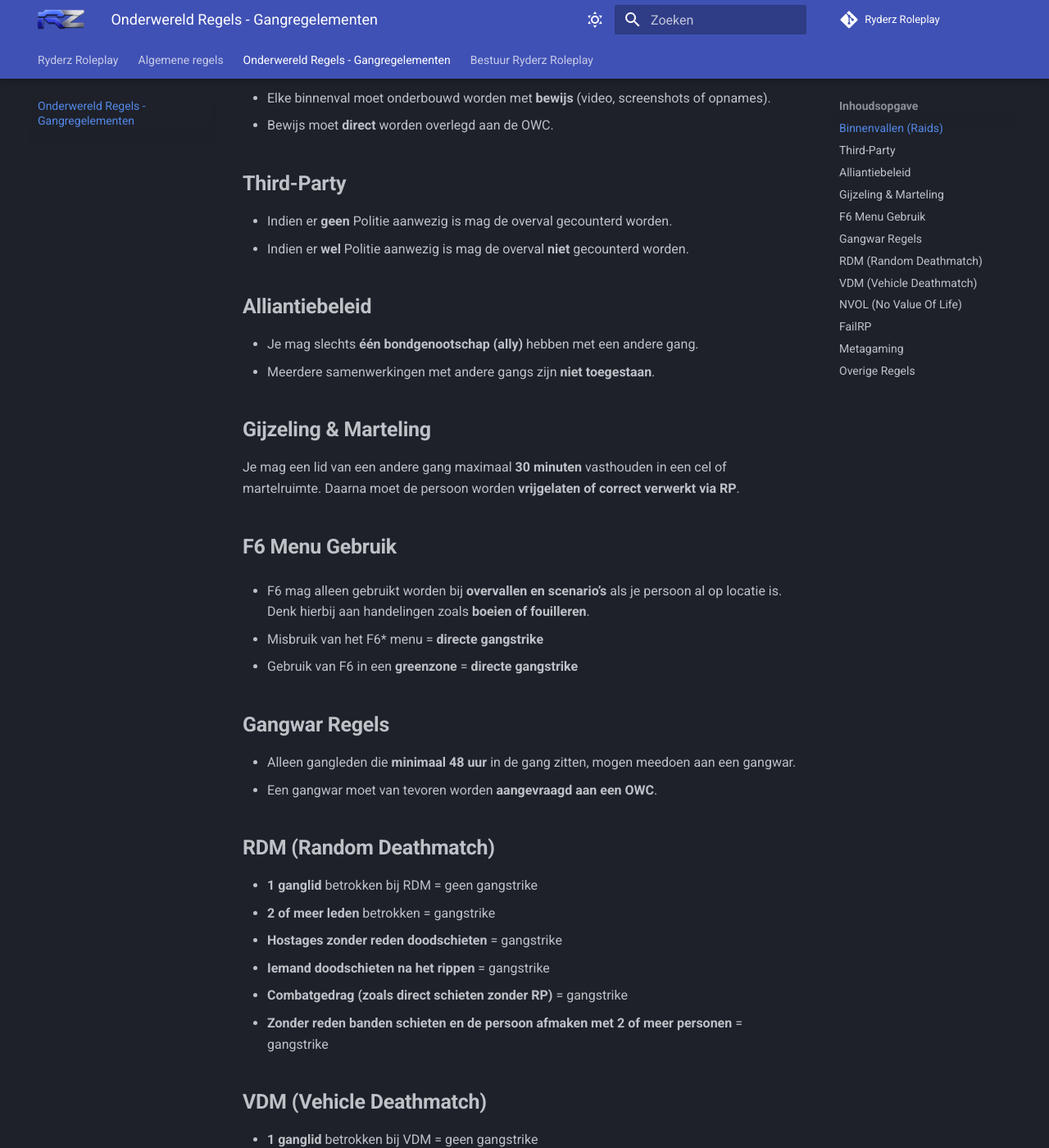
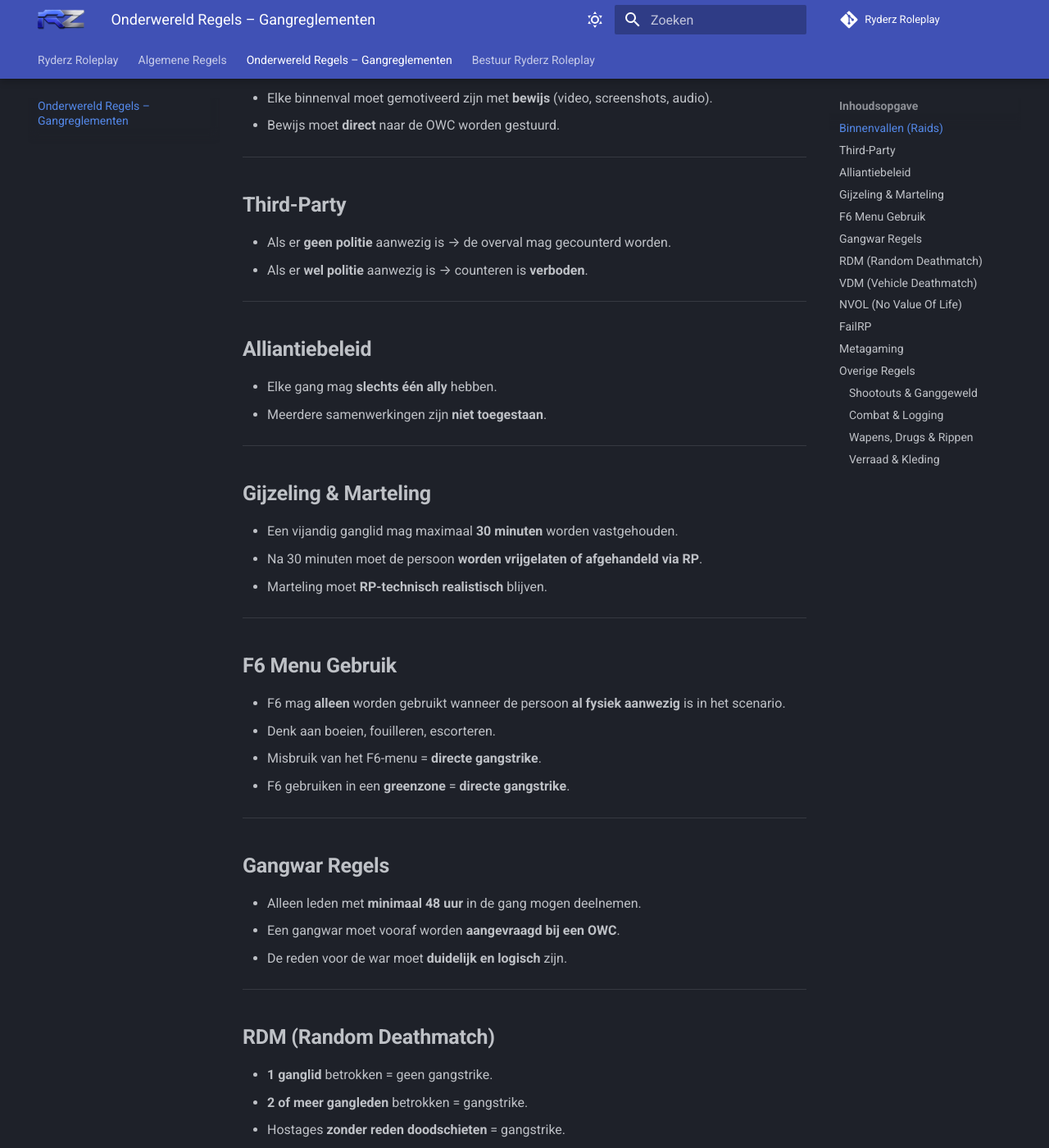
Before and after one commit to MohammedRDZ/mkdoc-ryderz, an MkDocs documentation site: the page built from docs/onderwereld.md, in a window 1280 px wide and 1400 px high, scrolled down 239 px. Shown: the whole window at 82% size. Built offline with MkDocs 1.6.1 and Material for MkDocs 9.7.7, drawn with Linux system fonts in a browser that asks for light colours; comment, search, counter and statistics services are not loaded; some of the changed text lies outside the part shown.

```diff
--- a/docs/onderwereld.md
+++ b/docs/onderwereld.md
@@ -1,101 +1,108 @@
-# Onderwereld Regels - Gangregelementen
-
+# Onderwereld Regels – Gangreglementen
 
 ## **Binnenvallen (Raids)**
+* Maximaal **2 binnenvallen per dag**.
+* Minimaal **2 uur** tussen elke binnenval.
+* Elke binnenval moet gemotiveerd zijn met **bewijs** (video, screenshots, audio).
+* Bewijs moet **direct** naar de OWC worden gestuurd.
 
-* Je mag maximaal **2 keer per dag** een binnenval uitvoeren.
-* Er moet minimaal **2 uur** tussen elke binnenval zitten.
-
-* Elke binnenval moet onderbouwd worden met **bewijs** (video, screenshots of opnames).
-* Bewijs moet **direct** worden overlegd aan de OWC.
+---
 
 ## **Third-Party**
+* Als er **geen politie** aanwezig is → de overval mag gecounterd worden.
+* Als er **wel politie** aanwezig is → counteren is **verboden**.
 
-* Indien er **geen** Politie aanwezig is mag de overval gecounterd worden.
-* Indien er **wel** Politie aanwezig is mag de overval **niet** gecounterd worden.
+---
 
 ## **Alliantiebeleid**
+* Elke gang mag **slechts één ally** hebben.
+* Meerdere samenwerkingen zijn **niet toegestaan**.
 
-* Je mag slechts **één bondgenootschap (ally)** hebben met een andere gang.
-* Meerdere samenwerkingen met andere gangs zijn **niet toegestaan**.
+---
 
 ## **Gijzeling & Marteling**
+* Een vijandig ganglid mag maximaal **30 minuten** worden vastgehouden.
+* Na 30 minuten moet de persoon **worden vrijgelaten of afgehandeld via RP**.
+* Marteling moet **RP-technisch realistisch** blijven.
 
-Je mag een lid van een andere gang maximaal **30 minuten** vasthouden in een cel of martelruimte.
-Daarna moet de persoon worden **vrijgelaten of correct verwerkt via RP**.
+---
 
 ## **F6 Menu Gebruik**
+* F6 mag **alleen** worden gebruikt wanneer de persoon **al fysiek aanwezig** is in het scenario.
+  * Denk aan boeien, fouilleren, escorteren.
+* Misbruik van het F6-menu = **directe gangstrike**.
+* F6 gebruiken in een **greenzone** = **directe gangstrike**.
 
-* F6 mag alleen gebruikt worden bij **overvallen en scenario’s** als je persoon al op locatie is.
-Denk hierbij aan handelingen zoals **boeien of fouilleren**.
-
-* Misbruik van het F6* menu = **directe gangstrike**
-* Gebruik van F6 in een **greenzone** = **directe gangstrike**
+---
 
 ## **Gangwar Regels**
+* Alleen leden met **minimaal 48 uur** in de gang mogen deelnemen.
+* Een gangwar moet vooraf worden **aangevraagd bij een OWC**.
+* De reden voor de war moet **duidelijk en logisch** zijn.
 
-* Alleen gangleden die **minimaal 48 uur** in de gang zitten, mogen meedoen aan een gangwar.
-* Een gangwar moet van tevoren worden **aangevraagd aan een OWC**.
+---
 
 ## **RDM (Random Deathmatch)**
+* **1 ganglid** betrokken = geen gangstrike.
+* **2 of meer gangleden** betrokken = gangstrike.
+* Hostages **zonder reden doodschieten** = gangstrike.
+* Iemand **doodschieten na rippen** = gangstrike.
+* Direct schieten **zonder RP-opbouw** = gangstrike.
+* Banden schieten + persoon afmaken met 2+ man **zonder RP** = gangstrike.
 
-*  **1 ganglid** betrokken bij RDM = geen gangstrike
-*  **2 of meer leden** betrokken = gangstrike
-*  **Hostages zonder reden doodschieten** = gangstrike
-*  **Iemand doodschieten na het rippen** = gangstrike
-*  **Combatgedrag (zoals direct schieten zonder RP)** = gangstrike
-*  **Zonder reden banden schieten en de persoon afmaken met 2 of meer personen** = gangstrike
+---
 
 ## **VDM (Vehicle Deathmatch)**
+* **1 ganglid** = geen gangstrike.
+* **2 of meer leden** = gangstrike.
 
-* **1 ganglid** betrokken bij VDM = geen gangstrike
-* **2 of meer leden** = gangstrike
+---
 
 ## **NVOL (No Value Of Life)**
+* **1 ganglid** = waarschuwing of geen strike.
+* **2 of meer leden** = gangstrike.
 
-* **1 ganglid** = geen gangstrike
-* **2 of meer leden** = gangstrike
+**Voorbeeld:**
+Wegrijden terwijl je onder schot staat:
+* **1e keer:** waarschuwing
+* **2e keer:** gangstrike
 
-* Wegrijden terwijl je onder schot gehouden wordt:
-1e keer = **waarschuwing**
-2e keer = **gangstrike**
+---
 
 ## **FailRP**
+* Tijdens een achtervolging **vluchten naar je eigen gangterrein** = gangstrike.
+* **Hekken sluiten** terwijl je onder schot wordt gehouden = gangstrike.
+* Meerdere leden die FailRP plegen = gangstrike.
+* Zonder geldige reden binnendringen in **ganghuizen** = gangstrike.
+* **Tijdrekken** tijdens bedreiging is verboden — je moet **meewerken**.
 
-*  Tijdens een achtervolging **vluchten naar je gangterrein** = gangstrike
-*  Het **sluiten van hekken** terwijl je onder schot gehouden wordt = gangstrike
-*  **FailRP door meerdere gangleden** = gangstrike
-*  **Zonder geldige reden binnendringen in ganghuizen** = gangstrike
-*  **Tijdrekken** is niet toegestaan. Word je onder schot gehouden? Dan moet je **direct meewerken**.
+---
 
 ## **Metagaming**
+* In porto zitten zonder **oortje ingame** = gangstrike.
+* **Schermdelen in porto/oortje** = gangstrike.
 
-In porto zitten zonder **oortje ingame** = gangstrike
-**Schermdelen in oortje** = gangstrike
+---
 
 ## **Overige Regels**
 
-**Shootouts en ganggeweld**
+### **Shootouts & Ganggeweld**
+* Geen **random shootouts**.
+* Ganggeweld moet **altijd een RP–reden** hebben.
+* Binnenvallen op gangterrein mag **max 2 keer per dag** en moet altijd met **bewijs**.
 
-* Geen **random shootouts** – ganggeweld moet altijd een **RP* reden** hebben.
-* Binnenvallen op gangterrein mag maximaal **2 keer per dag**, met **sterk bewijs**.
-
-**Combat en logging**
-
+### **Combat & Logging**
 * **Combat logging** (uitloggen tijdens actie) = gangstrike.
 
-**Wapens, drugs en Rippen**
+### **Wapens, Drugs & Rippen**
+* Wapen- en drugshandel moeten **via RP** verlopen — geen OOC deals.
+* **Rippen** mag alleen als de persoon:
+  * Een **holster** draagt, of
+  * Een **masker** draagt, of
+  * Een **bodyvest** draagt.
+* Rippen zonder geldige reden = gangstrike.
 
-* **Wapen*  en drugshandel** moet via RP verlopen – **geen OOC deals**.
-* **Rippen** mag alleen als de persoon:
-
-  * een **holster** draagt
-  * een **masker** draagt
-  * of een **bodyvest** draagt
-* Rippen zonder geldige reden = **gangstrike**.
-
-**Verraad en kleding**
-
-* **Verraad** binnen de gang moet via **realistische RP** verlopen.
-* Gangs moeten **herkenbaar zijn via kleding of accessoires**.
-* Het dragen van kleding van **andere gangs is verboden**, tenzij er een geldige RP* reden voor is.
+### **Verraad & Kleding**
+* Verraad binnen een gang moet via **realistische en opbouwende RP**.
+* Gangs moeten **herkenbare kleding** dragen.
+* Kleding van andere gangs dragen is **verboden**, tenzij er een geldige RP–reden is.
```
Also changed, not shown: docs/algemeen.md (+73 -51 lines), docs/styles.css (line endings or trailing spaces).
